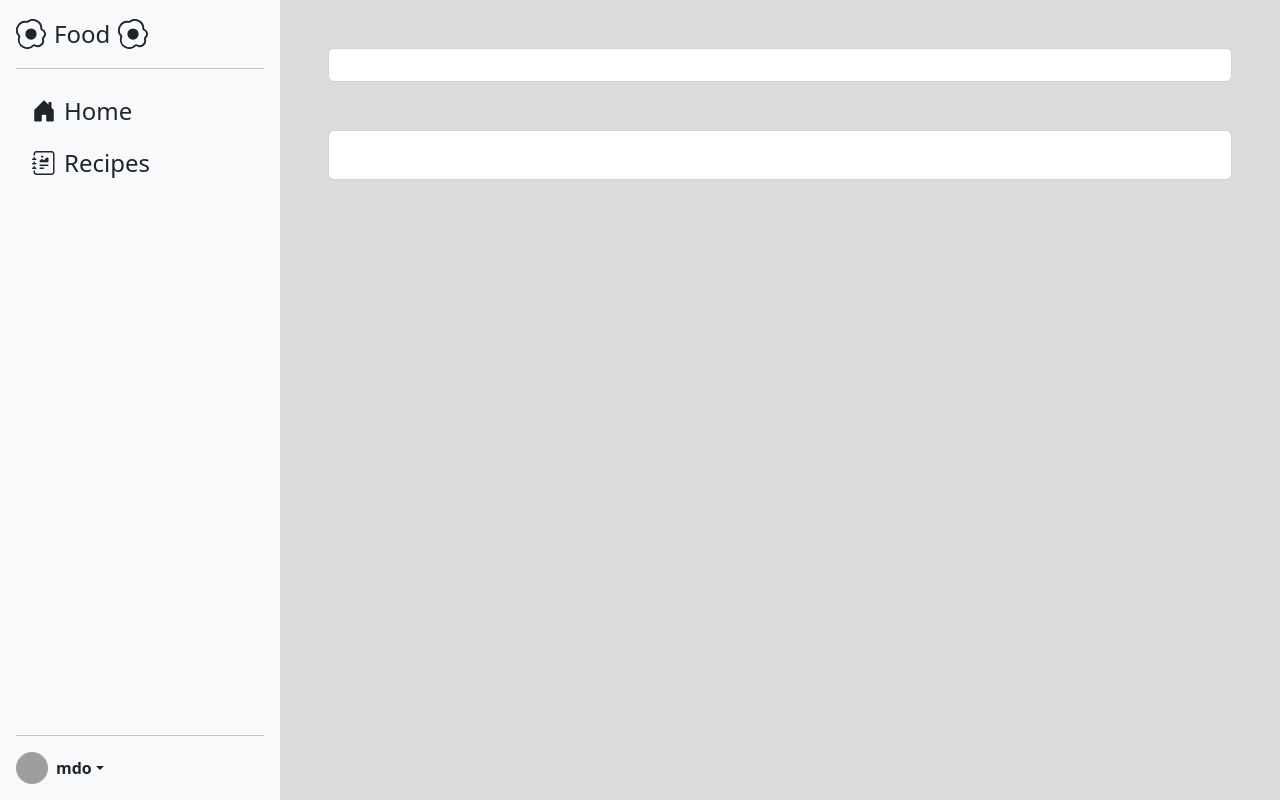
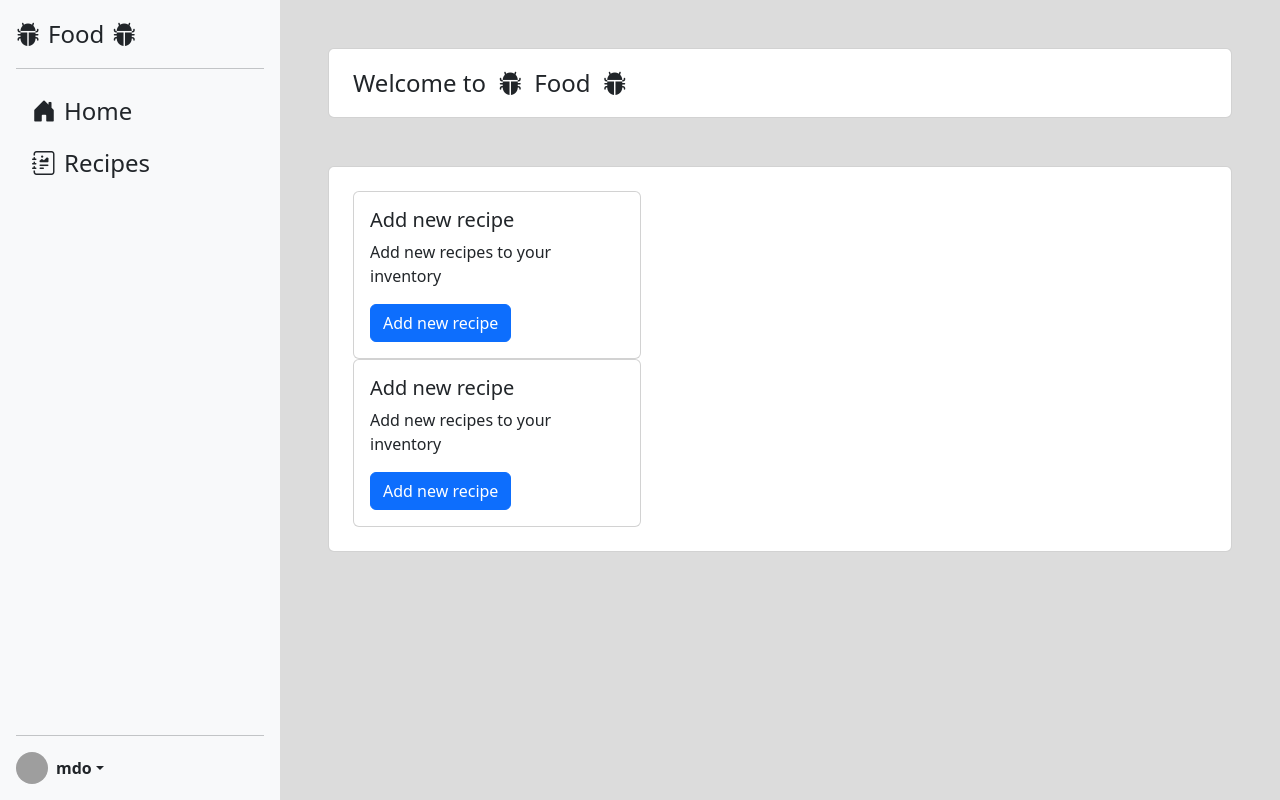
Before and after one commit to GeorgiaSkrempou/Food, a Django app: page /recipes/ in a window 1280 px wide. Run offline with Django 4.2, Linux system fonts and the light colour scheme; some libraries are stand-ins or nearby versions; grey boxes are pictures that could not be loaded.

Commit message:
feat: edited homepage template

```diff
--- a/recipes_app/recipes/templates/recipes/base.html
+++ b/recipes_app/recipes/templates/recipes/base.html
@@ -27,17 +27,9 @@
             {#            <svg class="bi pe-none me-2" width="40" height="32">#}
             {#                <use xlink:href="#bootstrap"/>#}
             {#            </svg>#}
-            <svg xmlns="http://www.w3.org/2000/svg" width="30" height="30" fill="currentColor" class="bi bi-egg-fried"
-                 viewBox="0 0 16 16">
-                <path d="M8 11a3 3 0 1 0 0-6 3 3 0 0 0 0 6z"/>
-                <path d="M13.997 5.17a5 5 0 0 0-8.101-4.09A5 5 0 0 0 1.28 9.342a5 5 0 0 0 8.336 5.109 3.5 3.5 0 0 0 5.201-4.065 3.001 3.001 0 0 0-.822-5.216zm-1-.034a1 1 0 0 0 .668.977 2.001 2.001 0 0 1 .547 3.478 1 1 0 0 0-.341 1.113 2.5 2.5 0 0 1-3.715 2.905 1 1 0 0 0-1.262.152 4 4 0 0 1-6.67-4.087 1 1 0 0 0-.2-1 4 4 0 0 1 3.693-6.61 1 1 0 0 0 .8-.2 4 4 0 0 1 6.48 3.273z"/>
-            </svg>
+            <i class="bi bi-bug-fill"></i>
             <span class="ms-2 fs-4 me-2">Food</span>
-            <svg xmlns="http://www.w3.org/2000/svg" width="30" height="30" fill="currentColor" class="bi bi-egg-fried"
-                 viewBox="0 0 16 16">
-                <path d="M8 11a3 3 0 1 0 0-6 3 3 0 0 0 0 6z"/>
-                <path d="M13.997 5.17a5 5 0 0 0-8.101-4.09A5 5 0 0 0 1.28 9.342a5 5 0 0 0 8.336 5.109 3.5 3.5 0 0 0 5.201-4.065 3.001 3.001 0 0 0-.822-5.216zm-1-.034a1 1 0 0 0 .668.977 2.001 2.001 0 0 1 .547 3.478 1 1 0 0 0-.341 1.113 2.5 2.5 0 0 1-3.715 2.905 1 1 0 0 0-1.262.152 4 4 0 0 1-6.67-4.087 1 1 0 0 0-.2-1 4 4 0 0 1 3.693-6.61 1 1 0 0 0 .8-.2 4 4 0 0 1 6.48 3.273z"/>
-            </svg>
+            <i class="bi bi-bug-fill"></i>
         </a>
         <hr>
         <ul class="nav nav-pills flex-column mb-auto">
--- a/recipes_app/recipes/templates/recipes/home.html
+++ b/recipes_app/recipes/templates/recipes/home.html
@@ -1,6 +1,28 @@
 {% extends 'recipes/base.html' %}
 
+
+{% block content_title %}
+    <span class="ms-2 fs-4 me-2">Welcome to</span>
+    <i class="bi bi-bug-fill"></i>
+    <span class="ms-2 fs-4 me-2">Food</span>
+    <i class="bi bi-bug-fill"></i>
+{% endblock %}
+
 {% block content %}
+    <div class="card" style="width: 18rem;">
+        <div class="card-body">
+            <h5 class="card-title">Add new recipe</h5>
+            <p class="card-text">Add new recipes to your inventory</p>
+            <a href="{% url 'recipes:add_recipe' %}" class="btn btn-primary">Add new recipe</a>
+        </div>
+    </div>
 
+    <div class="card" style="width: 18rem;">
+        <div class="card-body">
+            <h5 class="card-title">Add new recipe</h5>
+            <p class="card-text">Add new recipes to your inventory</p>
+            <a href="{% url 'recipes:add_recipe' %}" class="btn btn-primary">Add new recipe</a>
+        </div>
+    </div>
 
-{% endblock%}
+{% endblock %}
--- a/recipes_app/recipes_app/settings.py
+++ b/recipes_app/recipes_app/settings.py
@@ -29,7 +29,7 @@ SECRET_KEY = os.environ['DJANGO_KEY']
 # SECURITY WARNING: don't run with debug turned on in production!
 DEBUG = True
 
-ALLOWED_HOSTS = ['recipes.sbs.lol']
+ALLOWED_HOSTS = ['recipes.sbs.lol', '127.0.0.1']
 
 
 # Application definition
```
